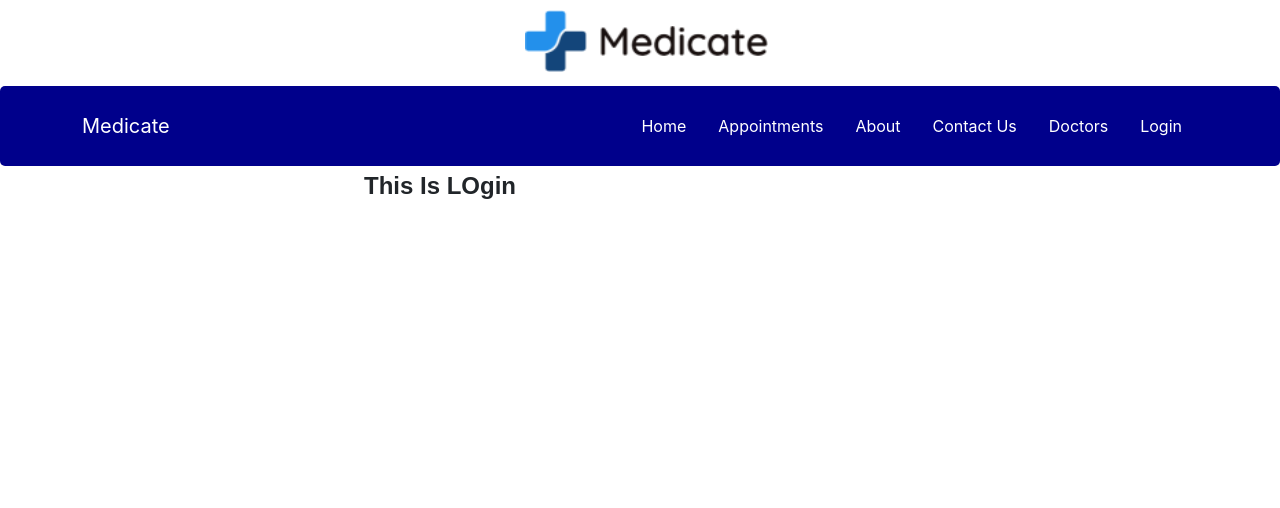
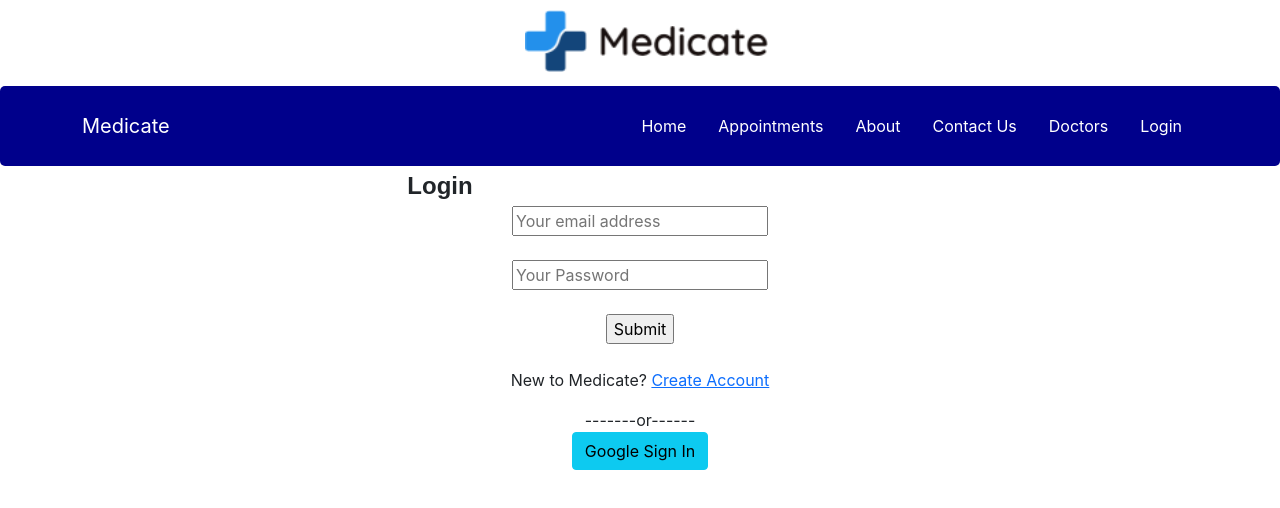
Before and after one commit to ra-hul/medicate, a React (Create React App) app: page /login in a window 1280 px wide. Shown: the top 508 px of the page. Built offline with nearby package versions, Linux system fonts and the light colour scheme.

Commit message:
register added

```diff
--- a/src/App.js
+++ b/src/App.js
@@ -1,4 +1,4 @@
-import logo from './logo.svg';
+
 import './App.css';
 import React from 'react';
 import Home from './Components/Home/Home';
@@ -11,6 +11,7 @@ import About from './Components/About/About';
 import ContactUs from './Components/ContactUs/ContactUs';
 import Login from './Components/Login/Login';
 import Doctors from './Components/Doctors/Doctors';
+import Register from './Components/Register/Register';
 
 
 
@@ -39,6 +40,10 @@ function App() {
           <Route exact path="/login">
             <Login></Login>
           </Route>
+          <Route exact path="/register">
+
+           <Register></Register>
+          </Route>
           <Route exact path="/doctors">
             <Doctors></Doctors>
           </Route>
--- a/src/Components/Doctors/Doctors.js
+++ b/src/Components/Doctors/Doctors.js
@@ -16,7 +16,7 @@ const Doctors = () => {
   <Card className="doc" >
     <Card.Img variant="top" src={doc1} />
     <Card.Body>
-      <Card.Title>Dr. Jamson</Card.Title>
+      <Card.Title>Dr. Naidan Smith</Card.Title>
       <Card.Text>
       Doctor of Osteopathic Medicine || D.O. || Pharm.D. ||
       </Card.Text>
@@ -30,7 +30,7 @@ const Doctors = () => {
   <Card className="doc">
     <Card.Img variant="top" src={doc2} />
     <Card.Body>
-      <Card.Title>Dr. Trisha</Card.Title>
+      <Card.Title>Dr. Danial Frankie</Card.Title>
       <Card.Text>
         This card has supporting text below as a natural lead-in to additional
         content.{' '}
@@ -59,7 +59,7 @@ const Doctors = () => {
   <Card className="doc">
     <Card.Img variant="top" src={doc4} />
     <Card.Body>
-      <Card.Title>Dr. Habibullah Bahsar</Card.Title>
+      <Card.Title>Dr. Jason Roy</Card.Title>
       <Card.Text>
       Bachelor of Medicine, Bachelor of Surgery || MBBS, BMBS
       </Card.Text>
@@ -73,7 +73,7 @@ const Doctors = () => {
   <Card className="doc">
     <Card.Img variant="top" src={doc5} />
     <Card.Body>
-      <Card.Title>Dr. Paul</Card.Title>
+      <Card.Title>Dr. Alexa John</Card.Title>
       <Card.Text>
       D.Ac. || D.A.T || Au.D. || D.M. (DM), also in Latin
       </Card.Text>
--- a/src/Components/Login/Login.css
+++ b/src/Components/Login/Login.css
@@ -0,0 +1,5 @@
+.login-form{
+    display: flex;
+    justify-content: center;
+    align-items: center;
+}
--- a/src/Components/Login/Login.js
+++ b/src/Components/Login/Login.js
@@ -1,10 +1,38 @@
 import React from 'react';
+import { Button } from 'react-bootstrap';
+import { Link } from 'react-router-dom';
+import './Login.css';
 
 const Login = () => {
     return (
-        <div>
-            <h2>This is LOgin</h2>
+
+        <div className="login-form">
+
+          <div>
+          <h2>Login</h2>
+            <form onSubmit="">
+
+                <input  type="email name" id=""
+                placeholder='Your email address'>
+                </input>
+                <br/>
+                <br/>
+                <input type="password" id=""
+                placeholder='Your Password'>
+                </input>
+                <br/>
+                <br/>
+                <input type='submit' value="Submit"/>
+                <br/>
+                <br/>
+            </form>
+            <p>New to Medicate? <Link to="/register">Create Account</Link></p>
+            <div>-------or------</div>
+          <Button variant="info">Google Sign In</Button>
+
+          </div>
         </div>
+
     );
 };
 
--- /dev/null
+++ b/src/Components/Register/Register.js
@@ -0,0 +1,34 @@
+import React from 'react';
+import { Button } from 'react-bootstrap';
+import { Link } from 'react-router-dom';
+
+const Register = () => {
+    return (
+        <div>
+            <div>
+                <h2>Register: Create Account</h2>
+                <form onSubmit="">
+                    <input type="email" name="" id=""  placeholder='Your Email'>
+
+                    </input>
+                    <br/>
+                    <br/>
+                    <input type="password" name="password" id=""
+                    placeholder='Your Password'></input>
+                    <br/>
+                    <br/>
+                    <input type="password" name="password" id=""
+                    placeholder='Re-enter Your Password'></input>
+                    <br/>
+                    <br/>
+                    <input type="submit" name="" value="Submit" />
+                </form>
+                <p>Already have an account? <Link to="/login">Login</Link></p>
+                <div>----------or-----------</div>
+                <Button variant="info">Google Sign In</Button>
+            </div>
+        </div>
+    );
+};
+
+export default Register;
```
Also changed, not shown: src/Components/Register/Register.css (added), src/Components/Registration/Registration.js (deleted).
